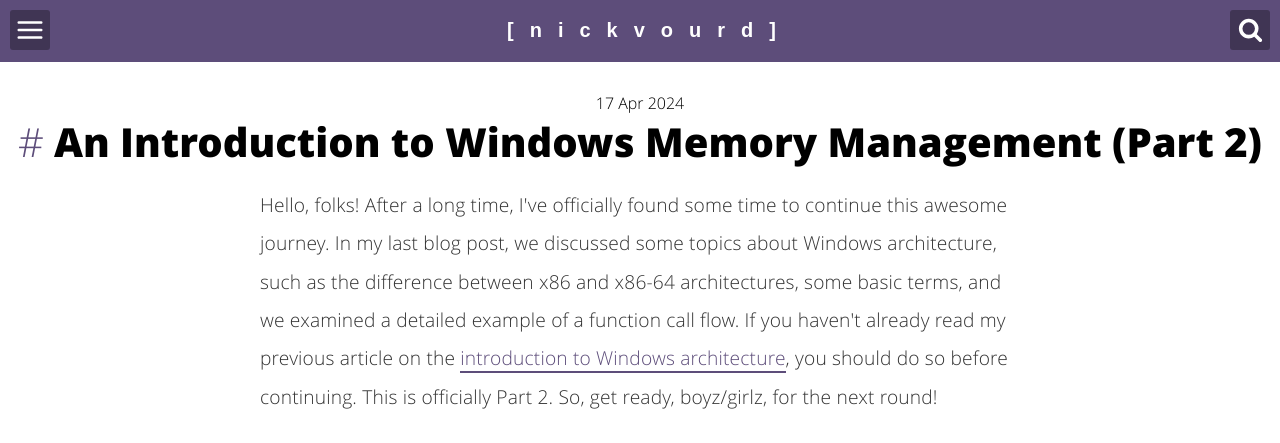
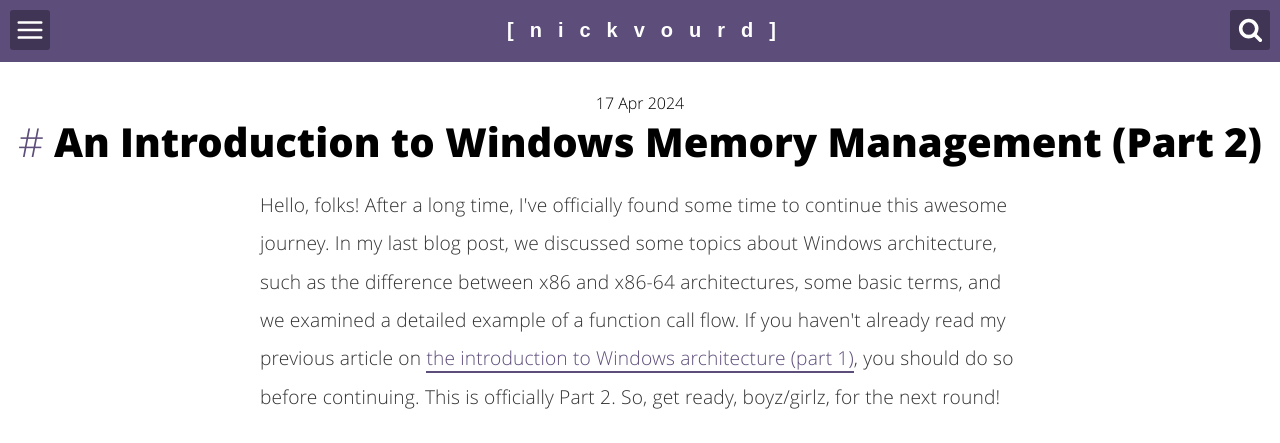
Before and after one commit to nickvourd/nickvourd.github.io, a Jekyll site: the page built from _posts/2024-04-17-an-introduction-to-windows-memory-management.md, in a window 1280 px wide and 900 px high, cut to the strip 0-443 px from the top of the window. Built offline with Jekyll 4.4.1, drawn with Linux system fonts in a browser that asks for light colours; some of the changed text lies outside the part shown.

Commit message:
An Introduction to Windows Memory Management (Part 2)

```diff
--- a/_posts/2024-04-17-an-introduction-to-windows-memory-management.md
+++ b/_posts/2024-04-17-an-introduction-to-windows-memory-management.md
@@ -135,7 +135,7 @@
 }
 </script>
 
-<p>Hello, folks! After a long time, I've officially found some time to continue this awesome journey. In my last blog post, we discussed some topics about Windows architecture, such as the difference between x86 and x86-64 architectures, some basic terms, and we examined a detailed example of a function call flow. If you haven't already read my previous article on the <a href="https://nickvourd.github.io/an-overview-of-windows-arch/">introduction to Windows architecture</a>, you should do so before continuing. This is officially Part 2. So, get ready, boyz/girlz, for the next round!</p>
+<p>Hello, folks! After a long time, I've officially found some time to continue this awesome journey. In my last blog post, we discussed some topics about Windows architecture, such as the difference between x86 and x86-64 architectures, some basic terms, and we examined a detailed example of a function call flow. If you haven't already read my previous article on <a href="https://nickvourd.github.io/an-overview-of-windows-arch/">the introduction to Windows architecture (part 1)</a>, you should do so before continuing. This is officially Part 2. So, get ready, boyz/girlz, for the next round!</p>
 
 <div style="display: flex; justify-content: center;">
     <iframe src="https://giphy.com/embed/Yh30S0qiIw1wsF1L0T" width="480" height="350" frameBorder="0" class="giphy-embed" allowFullScreen></iframe>
@@ -165,7 +165,7 @@
 
 <h4>Kernel Land</h4>
 
-<p>As we discussed in my previous article titled <a href="(https://nickvourd.github.io/an-overview-of-windows-arch/">An Introduction to Windows Architecture</a>, Kernel Land is an execution mode in a processor that allows access to all system memory and CPU instructions. This portion of memory (0xFFFFFFFF) is reserved by the Opertaing System for device drivers, system cache, paged/non-paged pool, etc. There is no user access to this portion of memory.<br /><br /></p>
+<p>As we discussed in my previous article titled <a href="(https://nickvourd.github.io/an-overview-of-windows-arch/">An Introduction to Windows Architecture (Part 1)</a>, Kernel Land is an execution mode in a processor that allows access to all system memory and CPU instructions. This portion of memory (0xFFFFFFFF) is reserved by the Opertaing System for device drivers, system cache, paged/non-paged pool, etc. There is no user access to this portion of memory.<br /><br /></p>
 
 <h4>Process Environment Block (PEB)</h4>
 
@@ -228,7 +228,10 @@
 - <b>Address space layout randomization (ASLR)</b>: ASLR works by randomly positioning the memory layout of processes, making it difficult for attackers to predict the memory addresses of system components or injected code.<br /><br />
 </p>
 
-<!--<div style="width:480px; justify-content: center;"><iframe allow="fullscreen" frameBorder="0" height="200" src="https://giphy.com/embed/4Nq6L6m836paOHEjxy" width="480"></iframe></div>-->
+<!--
+
+<h3>Memory in Action</h3>
+<div style="width:480px; justify-content: center;"><iframe allow="fullscreen" frameBorder="0" height="200" src="https://giphy.com/embed/4Nq6L6m836paOHEjxy" width="480"></iframe></div>-->
 
 <!-- add the button!-->
 <div>
```
